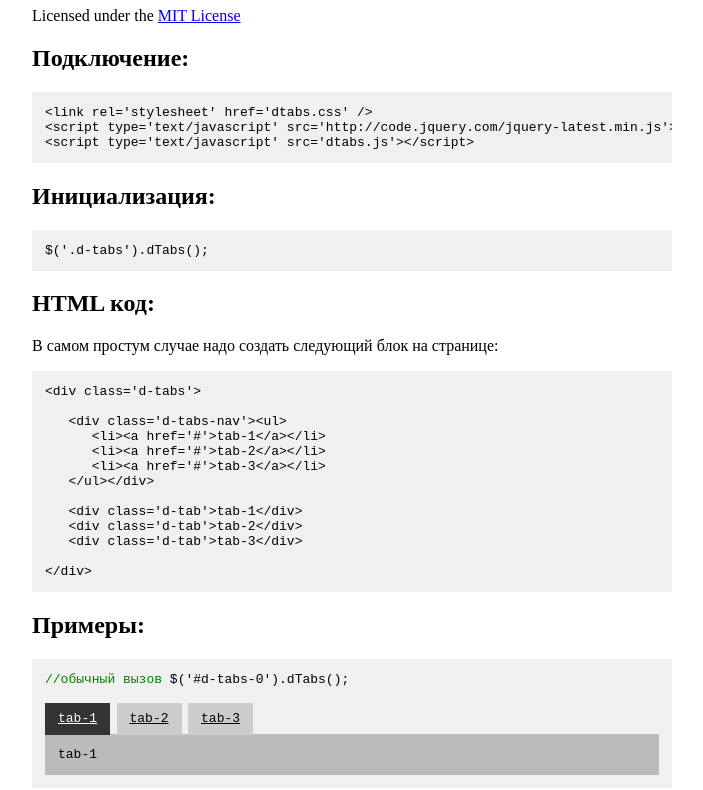
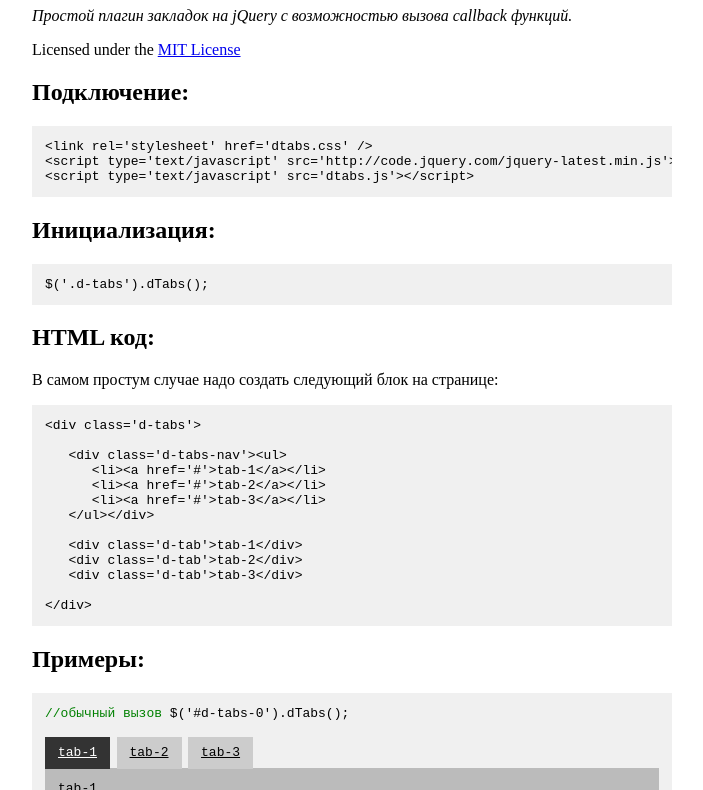
Before and after one commit to BigDyuha/dTabs, a plain HTML site: page index.html in a window 1280 px wide. Shown: the part 97-887 px from the top of the page, without its empty margins (288-991 px from the left). Drawn offline with nearby package versions, Linux system fonts and the light colour scheme.

Commit message:
Update index.html

```diff
--- a/index.html
+++ b/index.html
@@ -31,6 +31,8 @@
 <div class='d-demo'>
 
 	<h1>dTabs jQuery plugin<sup>1.0</sup></h1>
+
+	<p><em>Простой плагин закладок на jQuery с возможностью вызова callback функций.</em></p>
 
 	<p>Licensed under the <a href='http://www.opensource.org/licenses/mit-license.php' target='_blank'>MIT License</a></p>
 
```
